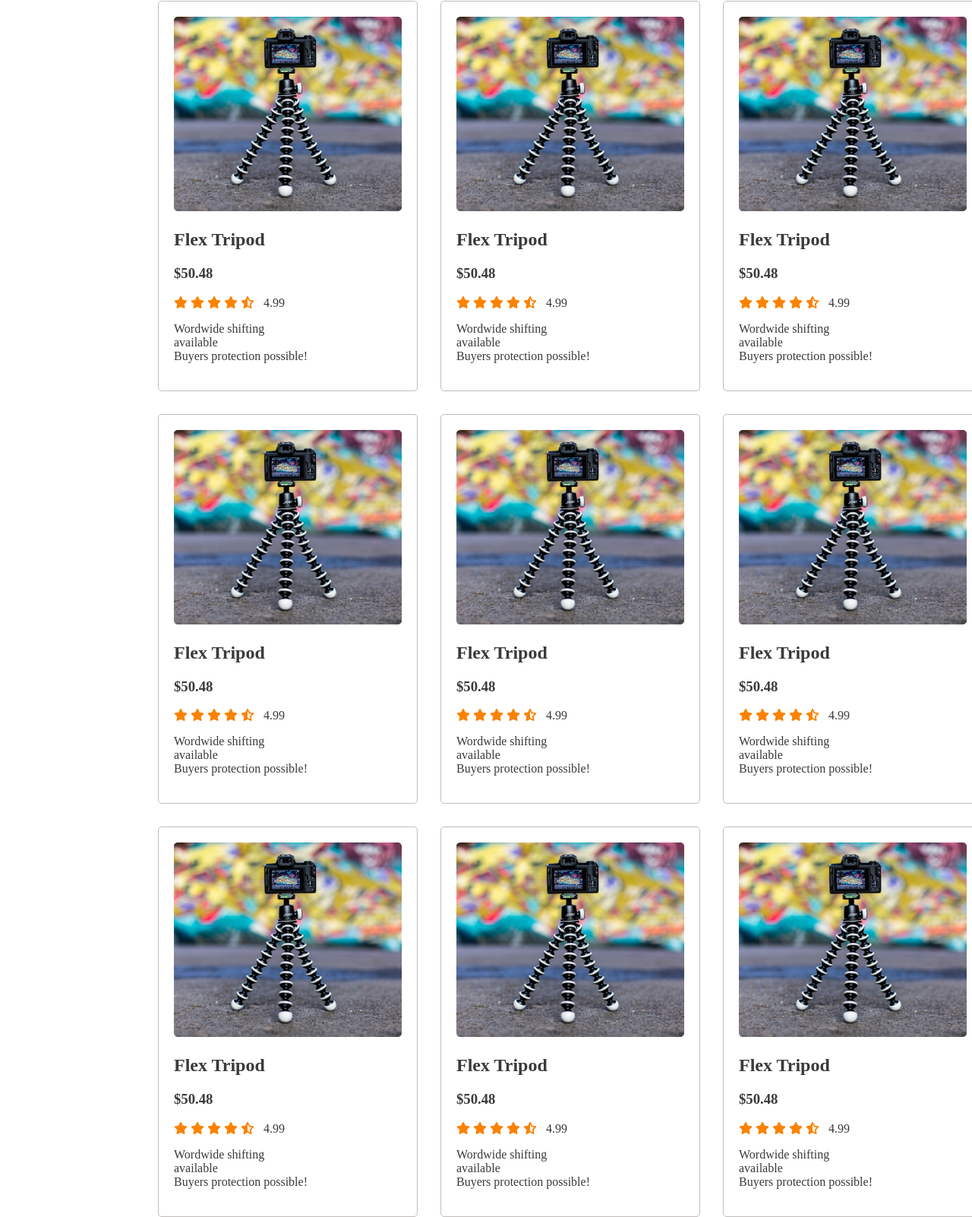
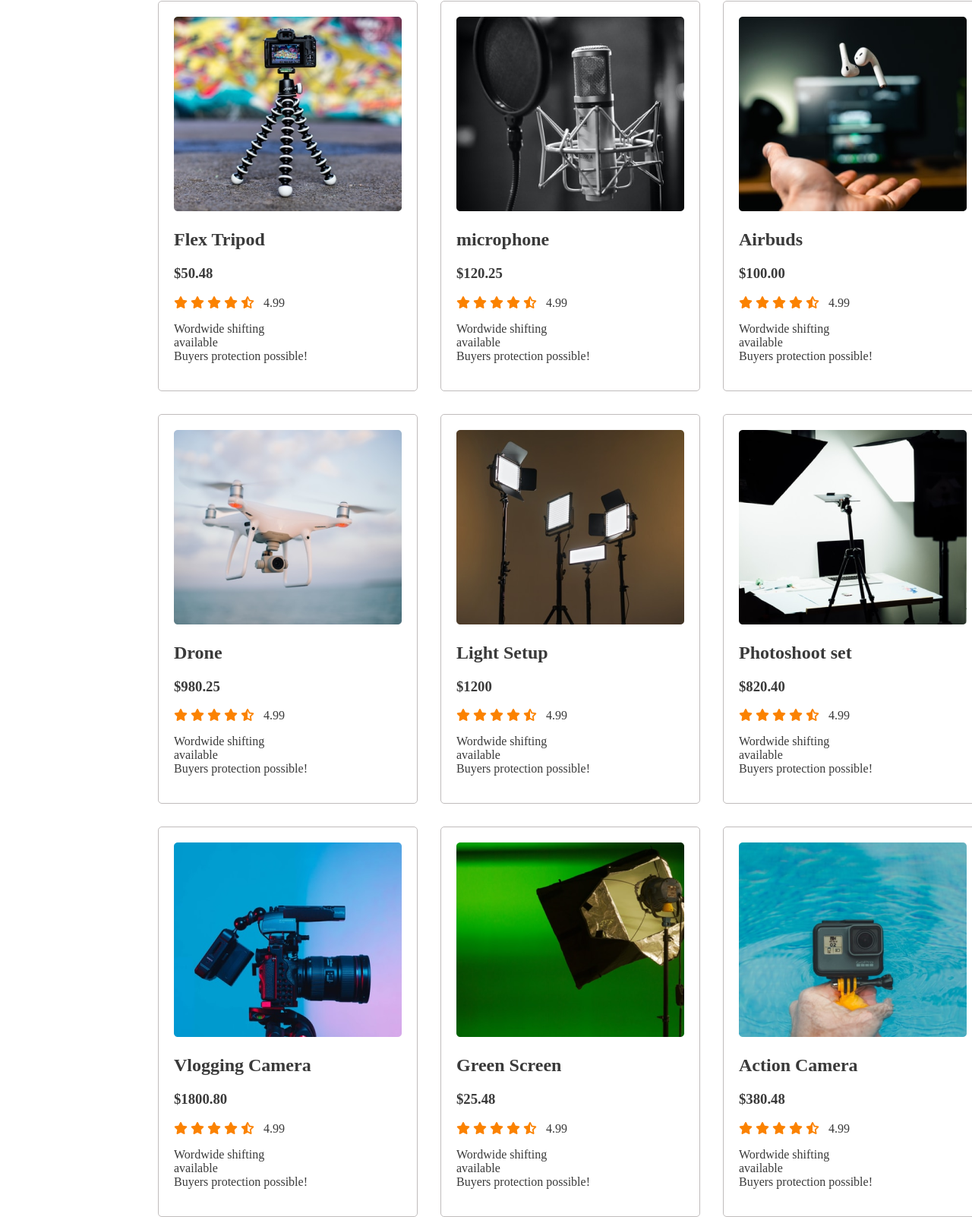
Before and after one commit to Shafayathub/influencer-gear, a plain HTML site: page index.html in a window 1280 px wide. Shown: the part 798-2400 px from the top of the page at 76% size. Drawn offline with Linux system fonts and the light colour scheme.

Commit message:
lower-mid done

```diff
--- a/index.html
+++ b/index.html
@@ -82,10 +82,10 @@
                     </div>
                 </div>
                 <div class="product">
-                    <img src="images/tripod.png" alt="">
+                    <img src="images/mic.png" alt="">
                     <div class="product-info">
-                        <h2>Flex Tripod</h2>
-                        <h3>$50.48</h3>
+                        <h2>microphone</h2>
+                        <h3>$120.25</h3>
                         <p>
                             <span class="ratings">
                                 <i class="fas fa-star"></i>
@@ -102,10 +102,10 @@
                     </div>
                 </div>
                 <div class="product">
-                    <img src="images/tripod.png" alt="">
+                    <img src="images/airpod.png" alt="">
                     <div class="product-info">
-                        <h2>Flex Tripod</h2>
-                        <h3>$50.48</h3>
+                        <h2>Airbuds</h2>
+                        <h3>$100.00</h3>
                         <p>
                             <span class="ratings">
                                 <i class="fas fa-star"></i>
@@ -122,10 +122,10 @@
                     </div>
                 </div>
                 <div class="product">
-                    <img src="images/tripod.png" alt="">
+                    <img src="images/drone.png" alt="">
                     <div class="product-info">
-                        <h2>Flex Tripod</h2>
-                        <h3>$50.48</h3>
+                        <h2>Drone</h2>
+                        <h3>$980.25</h3>
                         <p>
                             <span class="ratings">
                                 <i class="fas fa-star"></i>
@@ -142,10 +142,10 @@
                     </div>
                 </div>
                 <div class="product">
-                    <img src="images/tripod.png" alt="">
+                    <img src="images/lights.png" alt="">
                     <div class="product-info">
-                        <h2>Flex Tripod</h2>
-                        <h3>$50.48</h3>
+                        <h2>Light Setup</h2>
+                        <h3>$1200</h3>
                         <p>
                             <span class="ratings">
                                 <i class="fas fa-star"></i>
@@ -162,10 +162,10 @@
                     </div>
                 </div>
                 <div class="product">
-                    <img src="images/tripod.png" alt="">
+                    <img src="images/setup.png" alt="">
                     <div class="product-info">
-                        <h2>Flex Tripod</h2>
-                        <h3>$50.48</h3>
+                        <h2>Photoshoot set</h2>
+                        <h3>$820.40</h3>
                         <p>
                             <span class="ratings">
                                 <i class="fas fa-star"></i>
@@ -182,10 +182,10 @@
                     </div>
                 </div>
                 <div class="product">
-                    <img src="images/tripod.png" alt="">
+                    <img src="images/camera.png" alt="">
                     <div class="product-info">
-                        <h2>Flex Tripod</h2>
-                        <h3>$50.48</h3>
+                        <h2>Vlogging Camera</h2>
+                        <h3>$1800.80</h3>
                         <p>
                             <span class="ratings">
                                 <i class="fas fa-star"></i>
@@ -202,10 +202,10 @@
                     </div>
                 </div>
                 <div class="product">
-                    <img src="images/tripod.png" alt="">
+                    <img src="images/single-light.png" alt="">
                     <div class="product-info">
-                        <h2>Flex Tripod</h2>
-                        <h3>$50.48</h3>
+                        <h2>Green Screen</h2>
+                        <h3>$25.48</h3>
                         <p>
                             <span class="ratings">
                                 <i class="fas fa-star"></i>
@@ -222,10 +222,10 @@
                     </div>
                 </div>
                 <div class="product">
-                    <img src="images/tripod.png" alt="">
+                    <img src="images/action.png" alt="">
                     <div class="product-info">
-                        <h2>Flex Tripod</h2>
-                        <h3>$50.48</h3>
+                        <h2>Action Camera</h2>
+                        <h3>$380.48</h3>
                         <p>
                             <span class="ratings">
                                 <i class="fas fa-star"></i>
@@ -243,7 +243,7 @@
                 </div>
 
             </div>
-            <div class="see-more"><a href="">See More <i class="fas fa-arrow-right"></i></a></div>
+            <div class="see-more"><a href="">See More <i class="fas fa-arrow-right"></i></a> </div>
         </section>
 
     </main>
```
